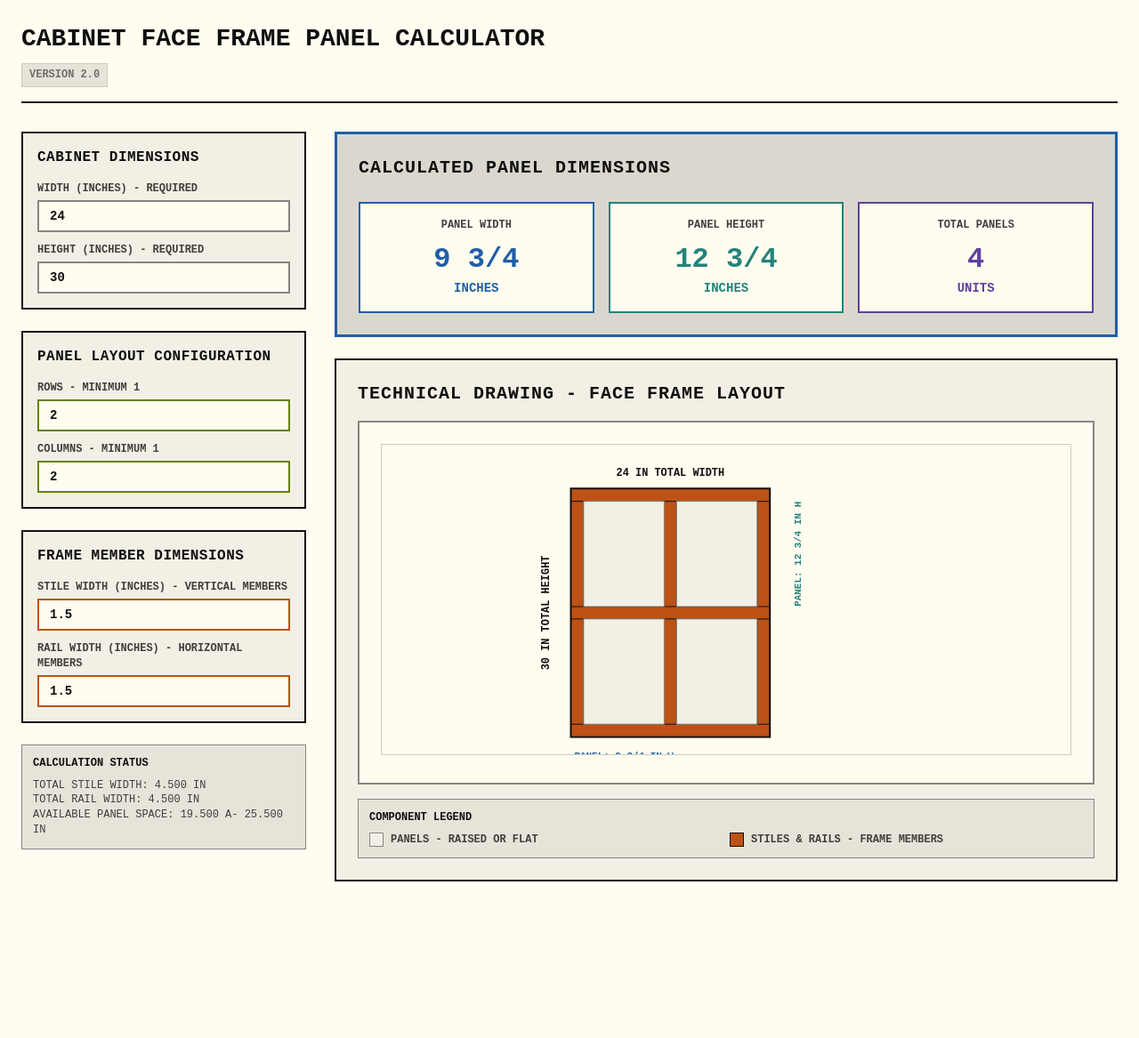
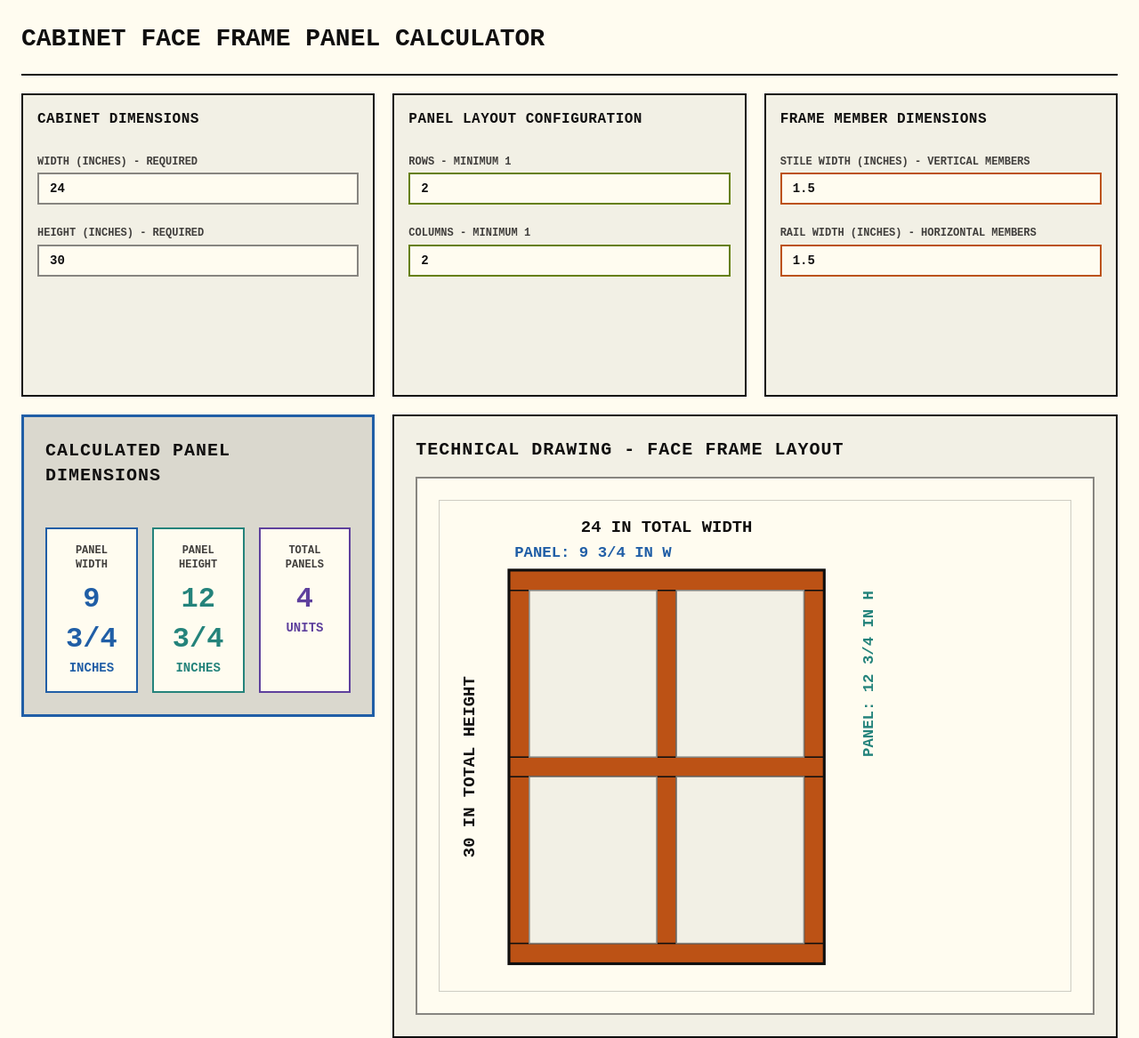
Before and after one commit to blakehecksher/Cabinet-Calculator, a plain HTML site: page index.html in a window 1280 px wide. Shown: the whole page at 89% size. Before the commit the page ends 1015 px from the top, so only its background shows below. Drawn offline with Linux system fonts and the light colour scheme.

Commit message:
Updated app to 3x3 grid

```diff
--- a/index.html
+++ b/index.html
@@ -11,12 +11,10 @@
       <div class="container">
         <header class="header">
           <h1>CABINET FACE FRAME PANEL CALCULATOR</h1>
-          <div class="version">VERSION 2.0</div>
         </header>
 
         <div class="layout">
-          <section class="inputs">
-            <div class="card">
+          <section class="card cabinet-card">
             <h2>CABINET DIMENSIONS</h2>
             <div class="field">
               <label for="cabinet-width">WIDTH (INCHES) - REQUIRED</label>
@@ -26,9 +24,9 @@
               <label for="cabinet-height">HEIGHT (INCHES) - REQUIRED</label>
               <input id="cabinet-height" type="number" step="0.03125" />
             </div>
-            </div>
+          </section>
 
-            <div class="card">
+          <section class="card layout-card">
             <h2>PANEL LAYOUT CONFIGURATION</h2>
             <div class="field">
               <label for="rows">ROWS - MINIMUM 1</label>
@@ -38,9 +36,9 @@
               <label for="columns">COLUMNS - MINIMUM 1</label>
               <input id="columns" type="number" min="1" />
             </div>
-            </div>
+          </section>
 
-            <div class="card">
+          <section class="card frame-card">
             <h2>FRAME MEMBER DIMENSIONS</h2>
             <div class="field">
               <label for="stile-width">STILE WIDTH (INCHES) - VERTICAL MEMBERS</label>
@@ -50,18 +48,9 @@
               <label for="rail-width">RAIL WIDTH (INCHES) - HORIZONTAL MEMBERS</label>
               <input id="rail-width" type="number" step="0.03125" />
             </div>
-            </div>
-
-            <div class="status">
-              <div class="status-title">CALCULATION STATUS</div>
-              <div id="status-stiles"></div>
-              <div id="status-rails"></div>
-              <div id="status-available"></div>
-            </div>
           </section>
 
-          <section class="outputs">
-            <div class="results">
+          <section class="results results-card">
             <h2>CALCULATED PANEL DIMENSIONS</h2>
             <div class="result-grid">
               <div class="result-card result-blue">
@@ -80,27 +69,12 @@
                 <div class="result-unit">UNITS</div>
               </div>
             </div>
-            </div>
+          </section>
 
-            <div class="drawing">
+          <section class="drawing drawing-card">
             <h2>TECHNICAL DRAWING - FACE FRAME LAYOUT</h2>
             <div class="drawing-frame">
-                <svg id="diagram" width="100%" height="350" viewBox="0 0 450 350"></svg>
-              </div>
-
-              <div class="legend">
-                <div class="legend-title">COMPONENT LEGEND</div>
-                <div class="legend-grid">
-                  <div class="legend-item">
-                    <span class="legend-swatch legend-panel"></span>
-                    <span>PANELS - RAISED OR FLAT</span>
-                  </div>
-                  <div class="legend-item">
-                    <span class="legend-swatch legend-frame"></span>
-                    <span>STILES &amp; RAILS - FRAME MEMBERS</span>
-                  </div>
-                </div>
-              </div>
+              <svg id="diagram" viewBox="0 0 450 350"></svg>
             </div>
           </section>
         </div>
--- a/script.js
+++ b/script.js
@@ -14,9 +14,6 @@ const els = {
   columns: document.getElementById("columns"),
   stileWidth: document.getElementById("stile-width"),
   railWidth: document.getElementById("rail-width"),
-  statusStiles: document.getElementById("status-stiles"),
-  statusRails: document.getElementById("status-rails"),
-  statusAvailable: document.getElementById("status-available"),
   panelWidth: document.getElementById("panel-width"),
   panelHeight: document.getElementById("panel-height"),
   panelTotal: document.getElementById("panel-total"),
@@ -161,7 +158,7 @@ function renderSvg(calculations) {
   els.diagram.appendChild(
     createSvgElement("text", {
       x: baseX + (state.cabinetWidth * scale) / 2,
-      y: 35,
+      y: 22,
       "text-anchor": "middle",
       "font-size": 12,
       "font-weight": "bold",
@@ -187,7 +184,7 @@ function renderSvg(calculations) {
     els.diagram.appendChild(
       createSvgElement("text", {
         x: baseX + state.stileWidth * scale + (calculations.panelWidth * scale) / 2,
-        y: baseY + state.cabinetHeight * scale + 25,
+        y: 40,
         "text-anchor": "middle",
         "font-size": 11,
         "font-weight": "bold",
@@ -224,12 +221,6 @@ function updateValidation() {
 function update() {
   updateValidation();
   const calculations = calculate();
-
-  els.statusStiles.textContent = `TOTAL STILE WIDTH: ${calculations.totalStileWidth.toFixed(3)} IN`;
-  els.statusRails.textContent = `TOTAL RAIL WIDTH: ${calculations.totalRailWidth.toFixed(3)} IN`;
-  els.statusAvailable.textContent = `AVAILABLE PANEL SPACE: ${calculations.availablePanelWidth.toFixed(
-    3
-  )} A- ${calculations.availablePanelHeight.toFixed(3)} IN`;
 
   els.panelWidth.textContent = toFraction(calculations.panelWidth);
   els.panelHeight.textContent = toFraction(calculations.panelHeight);
--- a/styles.css
+++ b/styles.css
@@ -19,6 +19,11 @@
   box-sizing: border-box;
 }
 
+html,
+body {
+  height: 100%;
+}
+
 body {
   margin: 0;
   background: var(--paper);
@@ -26,10 +31,11 @@ body {
   font-family: "Courier New", Courier, monospace;
   font-size: 14px;
   line-height: 1.4;
+  overflow: hidden;
 }
 
 .page {
-  min-height: 100vh;
+  min-height: 100%;
   background: var(--paper);
 }
 
@@ -37,11 +43,14 @@ body {
   padding: 24px;
   max-width: 1400px;
   margin: 0 auto;
+  height: 100%;
+  display: flex;
+  flex-direction: column;
 }
 
 .header {
-  margin-bottom: 32px;
-  padding-bottom: 16px;
+  margin-bottom: 20px;
+  padding-bottom: 12px;
   border-bottom: 2px solid var(--ink);
 }
 
@@ -63,21 +72,44 @@ body {
 
 .layout {
   display: grid;
-  grid-template-columns: 320px 1fr;
-  gap: 32px;
+  grid-template-columns: repeat(3, minmax(0, 1fr));
+  grid-template-rows: repeat(3, minmax(0, 1fr));
+  grid-template-areas:
+    "cabinet layout frame"
+    "results drawing drawing"
+    ". drawing drawing";
+  gap: 20px;
+  flex: 1;
+  min-height: 0;
 }
 
-.inputs,
-.outputs {
-  display: flex;
-  flex-direction: column;
-  gap: 24px;
+.cabinet-card {
+  grid-area: cabinet;
+}
+
+.layout-card {
+  grid-area: layout;
+}
+
+.frame-card {
+  grid-area: frame;
+}
+
+.results-card {
+  grid-area: results;
+}
+
+.drawing-card {
+  grid-area: drawing;
 }
 
 .card {
   border: 2px solid var(--ink);
   background: var(--paper-2);
   padding: 16px;
+  display: flex;
+  flex-direction: column;
+  gap: 12px;
 }
 
 .card h2 {
@@ -146,24 +178,12 @@ input:focus {
   box-shadow: 0 0 0 1px var(--accent-orange);
 }
 
-.status {
-  border: 1px solid var(--stroke);
-  background: var(--paper-3);
-  padding: 12px;
-  font-size: 12px;
-  color: var(--muted);
-}
-
-.status-title {
-  font-weight: bold;
-  margin-bottom: 8px;
-  color: var(--ink);
-}
-
 .results {
   border: 3px solid var(--accent-blue);
   background: #dad8ce;
   padding: 24px;
+  display: flex;
+  flex-direction: column;
 }
 
 .results h2 {
@@ -178,6 +198,7 @@ input:focus {
   display: grid;
   grid-template-columns: repeat(3, 1fr);
   gap: 16px;
+  margin-top: auto;
 }
 
 .result-card {
@@ -233,6 +254,9 @@ input:focus {
   border: 2px solid var(--ink);
   background: var(--paper-2);
   padding: 24px;
+  display: flex;
+  flex-direction: column;
+  min-height: 0;
 }
 
 .drawing h2 {
@@ -247,63 +271,31 @@ input:focus {
   border: 2px solid var(--stroke);
   background: var(--paper);
   padding: 24px;
-  margin-bottom: 16px;
+  flex: 1;
+  display: flex;
+  min-height: 0;
 }
 
 #diagram {
   border: 1px solid var(--panel-border);
-}
-
-.legend {
-  border: 1px solid var(--stroke);
-  background: var(--paper-3);
-  padding: 12px;
-  font-size: 12px;
-}
-
-.legend-title {
-  font-weight: bold;
-  margin-bottom: 8px;
-  color: var(--ink);
-}
-
-.legend-grid {
-  display: grid;
-  grid-template-columns: repeat(2, 1fr);
-  gap: 8px;
-}
-
-.legend-item {
-  display: flex;
-  align-items: center;
-  gap: 8px;
-  font-weight: bold;
-  color: var(--muted);
-}
-
-.legend-swatch {
-  width: 16px;
-  height: 16px;
-  display: inline-block;
-  border: 1px solid var(--stroke);
-  background: var(--paper-2);
-}
-
-.legend-frame {
-  background: var(--accent-orange);
-  border-color: var(--ink);
+  width: 100%;
+  height: 100%;
 }
 
 @media (max-width: 980px) {
   .layout {
     grid-template-columns: 1fr;
+    grid-template-rows: auto;
+    grid-template-areas:
+      "cabinet"
+      "layout"
+      "frame"
+      "results"
+      "drawing";
+    overflow: auto;
   }
 
   .result-grid {
     grid-template-columns: 1fr;
   }
-
-  .legend-grid {
-    grid-template-columns: 1fr;
-  }
 }
```
Lines whose indentation alone changed are shown as unchanged.
